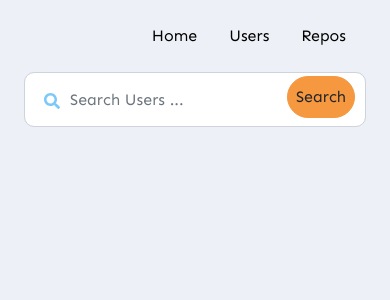
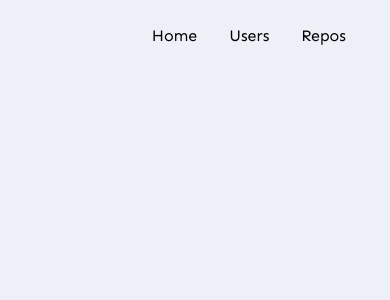
Before and after one commit to vantablanta/github-project, an Angular app: page /users in a window 390 px wide. Shown: the top 300 px of the page. Built offline with nearby package versions, Linux system fonts and the light colour scheme.

Commit message:
repo component added and linked to user data c

```diff
--- a/src/app/component/landing/landing.component.css
+++ b/src/app/component/landing/landing.component.css
@@ -18,3 +18,56 @@
     text-decoration: none;
     color: black;
 }
+
+.form {
+    position: relative
+}
+
+.form .fa-search {
+    position: absolute;
+    top: 13px;
+    left: 5px;
+    color: #9ca3af;
+    margin: 5px;
+}
+
+.form span {
+    position: absolute;
+    right: 17px;
+    top: 13px;
+    padding: 2px;
+    border-left: 1px solid #d1d5db
+}
+
+.left-pan {
+    padding-left: 7px;
+}
+
+.left-pan .i {
+    padding-left: 8px;
+}
+
+.form-input {
+    height: 55px;
+    text-indent: 33px;
+    border-radius: 10px
+}
+
+.form-input:focus {
+    box-shadow: none;
+    border: none
+}
+
+
+.search{
+    position: relative;
+    top: -1vh;
+    background-color: #f59840;
+    border-color: #f59840;
+}
+
+
+.view-btn {
+    text-decoration: none;
+    color: black;
+}
--- a/src/app/component/landing/landing.component.html
+++ b/src/app/component/landing/landing.component.html
@@ -1,9 +1,25 @@
 <div class="container">
-    <div class="card">
+
+    <div class="row height d-flex justify-content-center align-items-center mb-5">
+        <div class="col-md-6">
+            <form action="" class="form">
+                <fa-icon class="i fa-search" [icon]="faSearch" [ngStyle]="{'color': '#7bc8f9'}"></fa-icon>
+                <input [(ngModel)]="userName" name="userName" type="search" class="form-control form-input"
+                    (keyup)="findUser()" placeholder="Search Users ...">
+                <span class="left-pan">
+                    <fa-icon class="i fa-microphone" [icon]="faUsers" [ngStyle]="{'color': '#f59840'}"></fa-icon>
+                </span>
+            </form>
+        </div>
+    </div>
+
+
+
+
+    <div class="card m-3">
         <div class="content row">
             <div class="col-md-6">
                 <div class="p-5">
-
                     <img class="rounded w-50" [src]="userInfo.avatar_url">
                     <h1 class="fs-3 text-light pt-3 pb-3">{{userInfo.login}}</h1>
 
@@ -20,8 +36,6 @@
                                 </span>
                             </span>
                         </div>
-
-
                         <div class="position-relative mt-3 col-md-6">
                             <span class="badge bg-light text-dark rounded p-2 mt-1">
                                 Followers
@@ -33,12 +47,9 @@
                                 </span>
                             </span>
                         </div>
-
                     </div>
 
-
                     <div class="row">
-
                         <div class="position-relative mt-3 col-md-6">
                             <span class="badge bg-light text-dark rounded p-2 mt-1">
                                 Repositories
@@ -50,27 +61,18 @@
                                 </span>
                             </span>
                         </div>
-
                         <div class="position-relative mt-3 col-md-6">
                             <button type="button" class="btn btn-light badge bg-light text-dark rounded p-2 mt-1">
                                 <a target="blank" [href]="userInfo.html_url" class="view-btn">View</a>
                                 <fa-icon class="ms-2" [icon]="faEye"></fa-icon>
                             </button>
                         </div>
-
                     </div>
                 </div>
             </div>
 
+            <app-repos class="col-md-6 p-5"></app-repos>
 
-            <div class="col-md-6 row p-5">
-                <p class="float-end fs-3">Repositories</p>
-                <div class="col p-1" *ngFor="let repo of userRepos index as i">
-                    <span class="badge bg-light text-dark rounded p-2">
-                        {{repo.name}}
-                    </span>
-                </div>
-            </div>
 
         </div>
     </div>
--- a/src/app/component/landing/landing.component.ts
+++ b/src/app/component/landing/landing.component.ts
@@ -1,7 +1,7 @@
 import { Component, OnInit } from '@angular/core';
 import { UserInfoService } from 'src/app/service/user-info.service';
 import { UserClass } from 'src/app/user-class';
-import { faUsers, faHeart, faFileCode, faEye } from '@fortawesome/free-solid-svg-icons';
+import { faUsers, faHeart, faFileCode, faEye, faSearch } from '@fortawesome/free-solid-svg-icons';
 
 
 @Component({
@@ -14,11 +14,24 @@ export class LandingComponent implements OnInit {
   faHeart = faHeart
   faFileCode = faFileCode
   faEye = faEye
+  faSearch = faSearch
 
   userInfo:UserClass = new UserClass("",0,0,0,"","")
-  userRepos:any =[]
+
+  userName!: string
 
   constructor(private userInfoService: UserInfoService) { }
+
+
+
+  findUser(){
+    this.userInfoService.filterUser(this.userName).subscribe(
+      (data: any) => {
+        this.userInfo = data
+      }
+    )
+  }
+
 
   ngOnInit(): void {
     this.userInfoService.getUser().subscribe(
@@ -26,11 +39,6 @@ export class LandingComponent implements OnInit {
         this.userInfo = response
       })
 
-    this.userInfoService.getUserRepos().subscribe(
-      (response: any)=>{
-        this.userRepos = response
-    })
-
   }
 
 }
--- a/src/app/component/repos/repos.component.html
+++ b/src/app/component/repos/repos.component.html
@@ -12,3 +12,13 @@
     </div>
 
 </div> -->
+
+
+<div class="row">
+  <p class="float-end fs-3">Repositories</p>
+  <div class="col p-1" *ngFor="let repo of userRepos index as i">
+      <span class="badge bg-light text-dark rounded p-2">
+          {{repo.name}}
+      </span>
+  </div>
+</div>
--- a/src/app/component/repos/repos.component.ts
+++ b/src/app/component/repos/repos.component.ts
@@ -1,5 +1,6 @@
 import { Component, OnInit } from '@angular/core';
 import { faSearch, faUsers } from '@fortawesome/free-solid-svg-icons';
+import { UserInfoService } from 'src/app/service/user-info.service';
 
 
 @Component({
@@ -11,9 +12,19 @@ export class ReposComponent implements OnInit {
   faSearch = faSearch
   faUsers = faUsers
 
-  constructor() { }
+  userRepos:any =[]
+
+  constructor(private userInfoService: UserInfoService) { }
+
+
+  findUserRepos(){}
 
   ngOnInit(): void {
+
+    this.userInfoService.getUserRepos().subscribe(
+      (response: any)=>{
+        this.userRepos = response
+    })
   }
 
 }
--- a/src/app/component/users/users.component.css
+++ b/src/app/component/users/users.component.css
@@ -1,40 +1,4 @@
-.form {
-    position: relative
-}
-
-.form .fa-search {
-    position: absolute;
-    top: 18px;
-    left: 20px;
-    color: #9ca3af
-}
-
-.form span {
-    position: absolute;
-    right: 1px;
-    top: 2px;
-    padding: 10px;
-
-}
-
-.left-pan {
-    padding-left: 7px;
-}
-
-.left-pan .i {
-    padding-left: 8px;
-}
-
-.form-input {
-    height: 55px;
-    text-indent: 33px;
-    border-radius: 10px
-}
-
-.form-input:focus {
-    box-shadow: none;
-    border: none
-}
+/*
 
 .card {
     width: 400px;
@@ -53,15 +17,6 @@
     align-items: center
 }
 
-
-.search{
-    position: relative;
-    top: -1vh;
-    background-color: #f59840;
-    border-color: #f59840;
-}
-
-
 .content {
     font-size: 13px
 }
@@ -70,12 +25,7 @@
     box-shadow: 0 0 40px rgba(51, 51, 51, .1)
 }
 
-.view-btn {
-    text-decoration: none;
-    color: black;
-}
 
-.test{
-    position: absolute ;
 
-}
+
+ */
--- a/src/app/component/users/users.component.html
+++ b/src/app/component/users/users.component.html
@@ -1,17 +1,6 @@
-<div class="container-fluid">
+<!-- <div class="container-fluid">
 
-  <div class="row height d-flex justify-content-center align-items-center">
-    <div class="col-md-6">
-      <form action="" class="form">
-        <fa-icon class="i fa-search" [icon]="faSearch" [ngStyle]="{'color': '#7bc8f9'}"></fa-icon>
-        <input [(ngModel)]="userName" name="userName" type="search" class="form-control form-input"
-          (keyup)="findUser()"   placeholder="Search Users ...">
-        <span class="left-pan">
-          <button type="button" class="i btn search p-2 rounded-pill">Search</button>
-        </span>
-      </form>
-    </div>
-  </div>
+
 
 
   <div class="row">
@@ -47,3 +36,10 @@
 
  <app-repos class="col-md-6"></app-repos>
 </div>
+
+
+
+
+
+
+  -->
--- a/src/app/component/users/users.component.ts
+++ b/src/app/component/users/users.component.ts
@@ -1,9 +1,8 @@
 import { Component, OnInit } from '@angular/core';
 
 import { UserInfoService } from 'src/app/service/user-info.service';
-import { UserClass } from 'src/app/user-class';
 
-import { faSearch, faUsers } from '@fortawesome/free-solid-svg-icons';
+
 
 @Component({
   selector: 'app-users',
@@ -11,23 +10,12 @@ import { faSearch, faUsers } from '@fortawesome/free-solid-svg-icons';
   styleUrls: ['./users.component.css']
 })
 export class UsersComponent implements OnInit {
-  faSearch = faSearch
-  faUsers = faUsers
-
-  users! : UserClass
-
-  userName!:string
 
 
-  constructor(private userInfo: UserInfoService) { }
 
-  findUser(){
-    this.userInfo.filterUser(this.userName).subscribe(
-      (data: any) => {
-        this.users = data
-      }
-    )
-  }
+constructor(private userInfo: UserInfoService) { }
+
+
 
   ngOnInit(): void {
 
```
